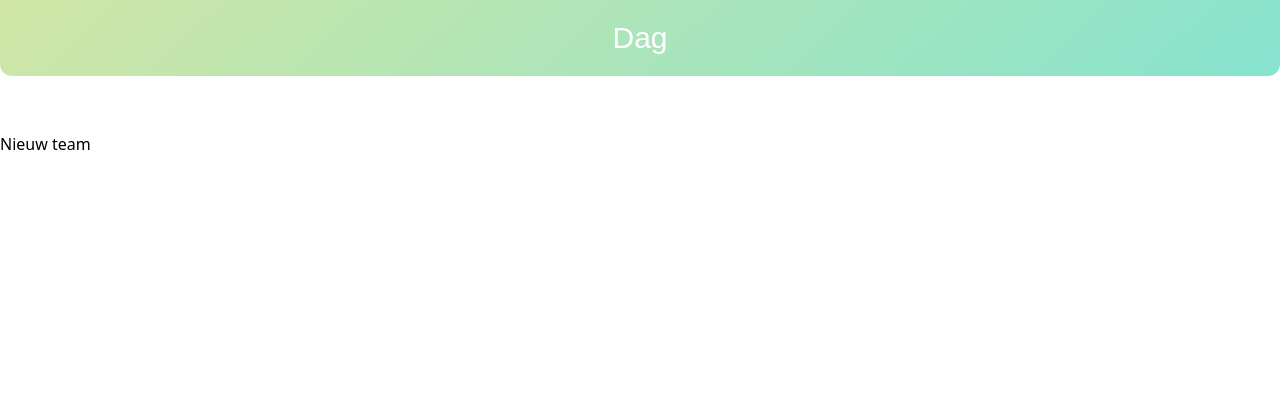
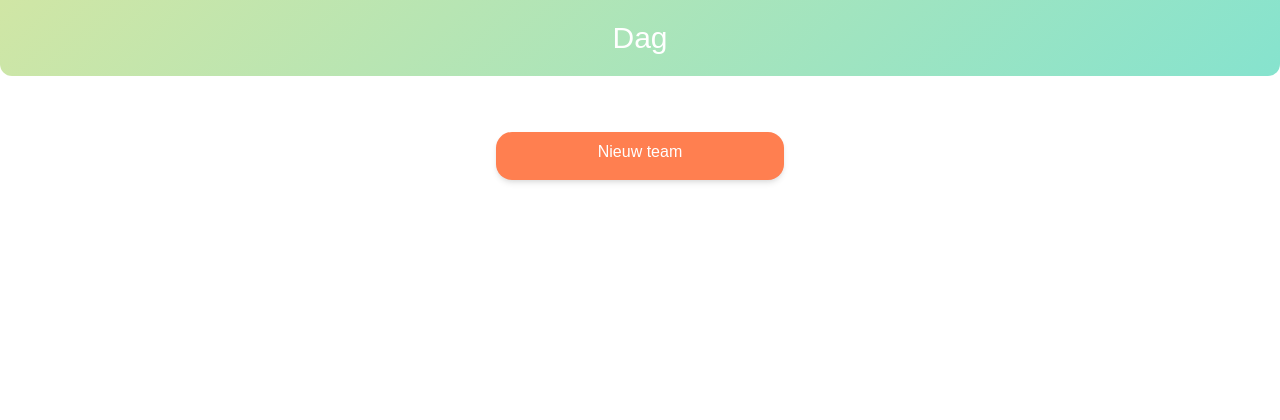
Before and after one commit to madoska/peerhood, a PHP site: page /teams.php in a window 1280 px wide. Shown: the top 420 px of the page. Run offline with PHP 8.4, Linux system fonts and the light colour scheme; the visitor is signed in with stand-in values (Sample User, id 1); data that the repository does not hold is empty; style sheets or scripts are compiled from the project's sources.

Commit message:
Added style to "nieuw team" button

```diff
--- a/teams.php
+++ b/teams.php
@@ -43,7 +43,7 @@ if (isset($_GET['id'])) {
         </a>
         <br>
     <?php endforeach; ?>
-    <a href="addteam.php?id=<?php echo $course['id'] ?>">Nieuw team</a>
+    <a class="block w-64 h-12 py-2 ml-auto mr-auto text-center text-white shadow-md hover:opacity-90 form_btn md:w-72 rounded-2xl" href="addteam.php?id=<?php echo $course['id'] ?>">Nieuw team</a>
 </body>
 
 <footer>
```
